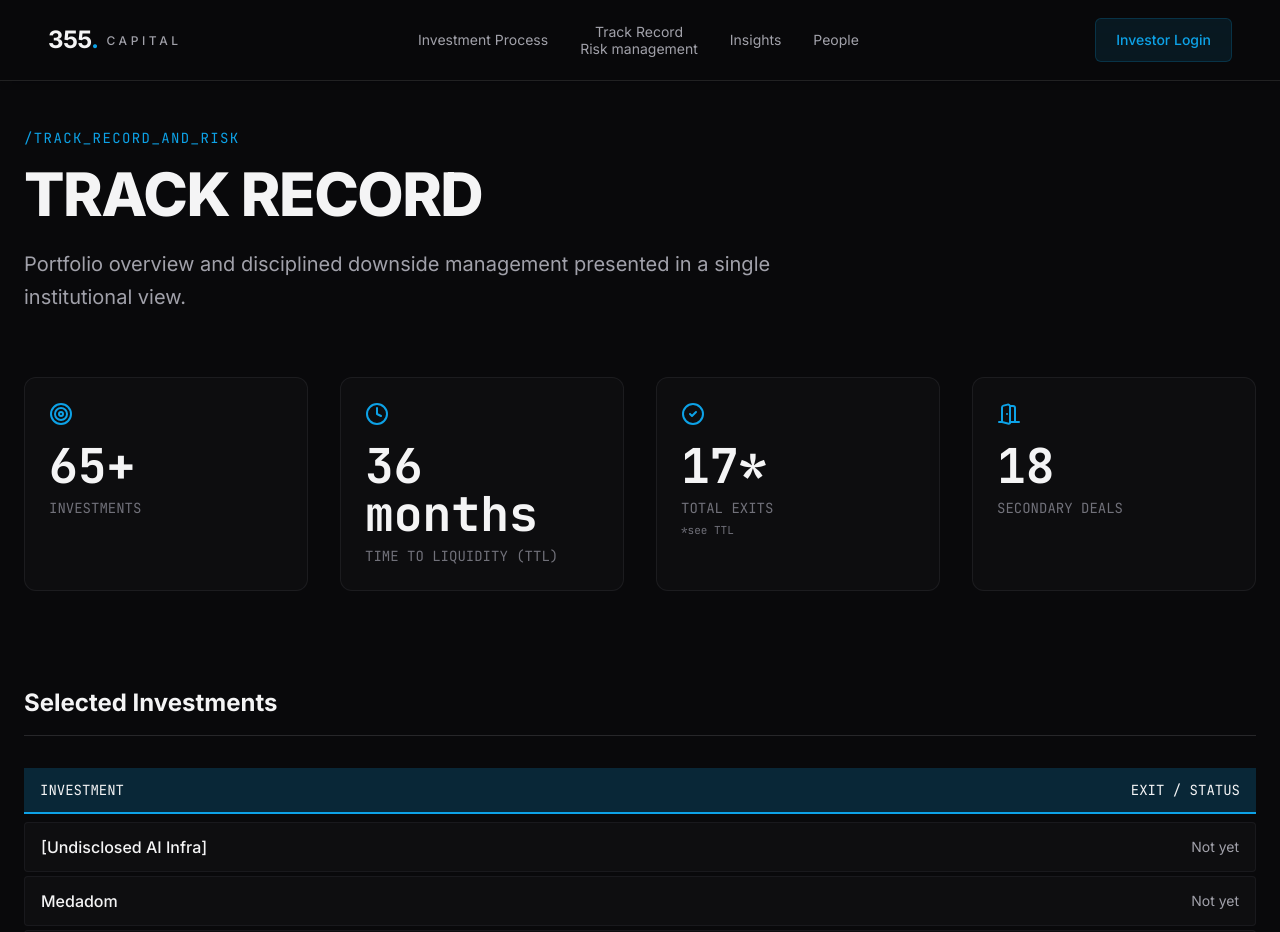
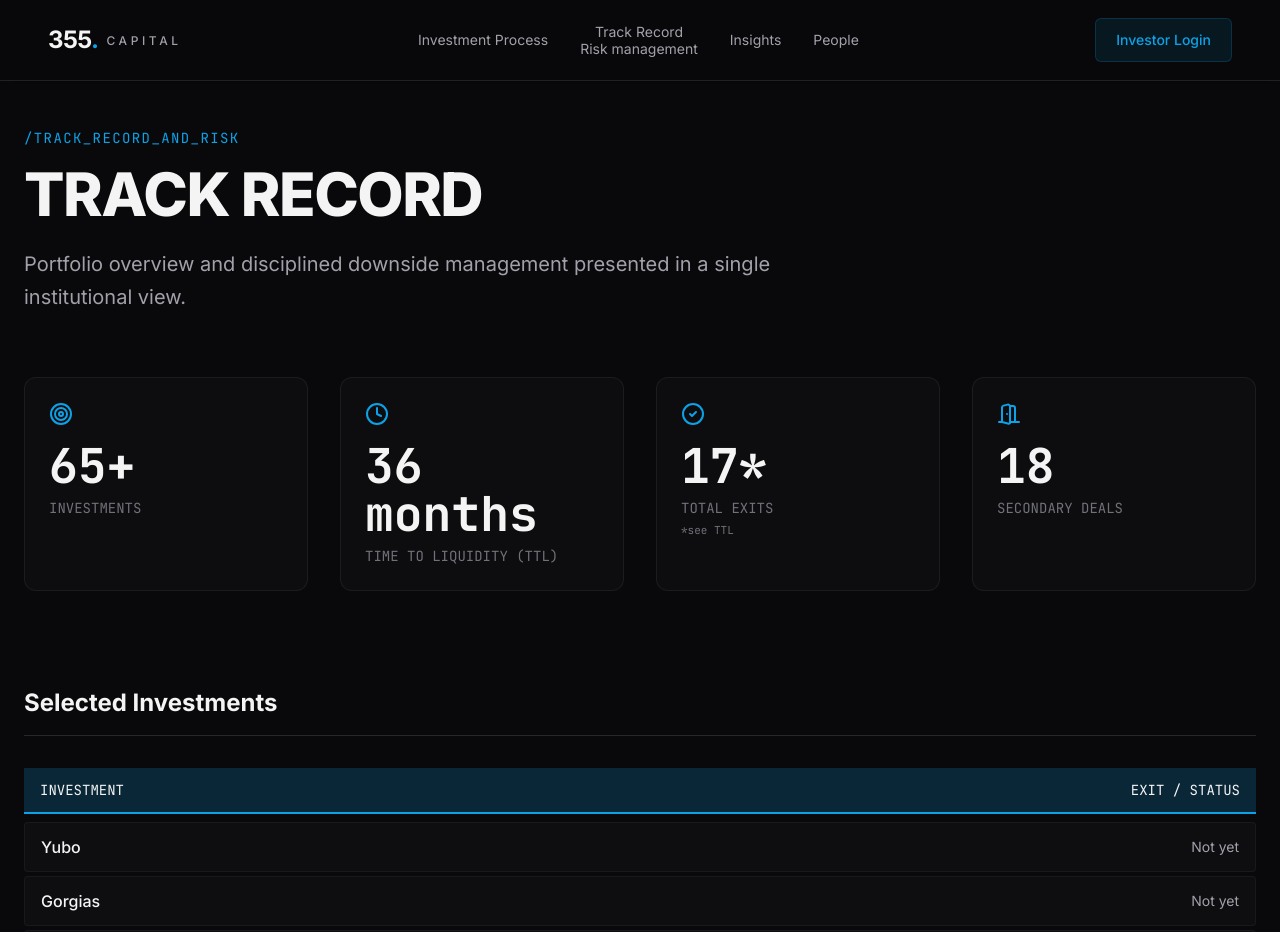
Before and after one commit to Raphae1001/355-capital-launch, a React (Vite) app: page /performance-and-risk in a window 1280 px wide. Shown: the top 932 px of the page. Built offline with nearby package versions, Linux system fonts and the light colour scheme; the HTML template or start-up script is replaced by a standard one.

Commit message:
Update Bernard portrait framing and reorder selected investments.
Replace Bernard photo asset for a cleaner face framing and move Medadom and Mega-biopharma to the bottom of selected investment lists while removing the previously hidden bracketed entries.

Made-with: Cursor

```diff
--- a/src/pages/People.tsx
+++ b/src/pages/People.tsx
@@ -91,7 +91,7 @@ export default function People() {
                   <img
                     src="/bernard.png"
                     alt="Bernard Kalfon"
-                    className="w-full h-full object-cover object-[center_14%] grayscale-0 lg:grayscale group-hover:grayscale-0 transition-all duration-700"
+                    className="w-full h-full object-contain object-center bg-zinc-950 grayscale-0 lg:grayscale group-hover:grayscale-0 transition-all duration-700"
                   />
                   <div className="absolute bottom-4 left-4 right-4 bg-zinc-950/90 backdrop-blur-md border border-zinc-800 p-4 rounded-xl">
                     <h2 className="text-2xl font-bold text-zinc-100">Bernard Kalfon</h2>
--- a/src/pages/PerformanceAndRisk.tsx
+++ b/src/pages/PerformanceAndRisk.tsx
@@ -19,12 +19,6 @@ import {
 import { CountUpNumber } from "@/components/CountUpNumber";
 
 const activeDeals = [
-  { name: "[Undisclosed AI Infra]", status: "Not yet", type: "Primary" },
-  { name: "Medadom", status: "Not yet", type: "Primary" },
-  { name: "Mega-biopharma", status: "Not yet", type: "Primary" },
-  { name: "[Defense Systems Alpha]", status: "Not yet", type: "Primary" },
-  { name: "[SpaceTech Orbital]", status: "Not yet", type: "Primary" },
-  { name: "[CyberSec Secondary]", status: "Not yet", type: "Secondary" },
   { name: "Yubo", status: "Not yet", type: "Primary" },
   { name: "Gorgias", status: "Not yet", type: "Primary" },
   { name: "Stripe", status: "Not yet", type: "Primary" },
@@ -33,6 +27,8 @@ const activeDeals = [
   { name: "Neuralink", status: "Not yet", type: "Primary" },
   { name: "Xtend", status: "Not yet", type: "Primary" },
   { name: "SENAI", status: "Not yet", type: "Primary" },
+  { name: "Medadom", status: "Not yet", type: "Primary" },
+  { name: "Mega-biopharma", status: "Not yet", type: "Primary" },
 ];
 
 const riskPillars = [
--- a/src/pages/TrackRecord.tsx
+++ b/src/pages/TrackRecord.tsx
@@ -5,12 +5,6 @@ import { Target, Clock, CheckCircle2, DoorOpen, Lock } from "lucide-react";
 import { CountUpNumber } from "@/components/CountUpNumber";
 
 const activeDeals = [
-  { name: "[Undisclosed AI Infra]", status: "Not yet", type: "Primary" },
-  { name: "Medadom", status: "Not yet", type: "Primary" },
-  { name: "Mega-biopharma", status: "Not yet", type: "Primary" },
-  { name: "[Defense Systems Alpha]", status: "Not yet", type: "Primary" },
-  { name: "[SpaceTech Orbital]", status: "Not yet", type: "Primary" },
-  { name: "[CyberSec Secondary]", status: "Not yet", type: "Secondary" },
   { name: "Yubo", status: "Not yet", type: "Primary" },
   { name: "Gorgias", status: "Not yet", type: "Primary" },
   { name: "Stripe", status: "Not yet", type: "Primary" },
@@ -19,6 +13,8 @@ const activeDeals = [
   { name: "Neuralink", status: "Not yet", type: "Primary" },
   { name: "Xtend", status: "Not yet", type: "Primary" },
   { name: "SENAI", status: "Not yet", type: "Primary" },
+  { name: "Medadom", status: "Not yet", type: "Primary" },
+  { name: "Mega-biopharma", status: "Not yet", type: "Primary" },
 ];
 
 export default function TrackRecord() {
```
Also changed, not shown: public/bernard.png.
